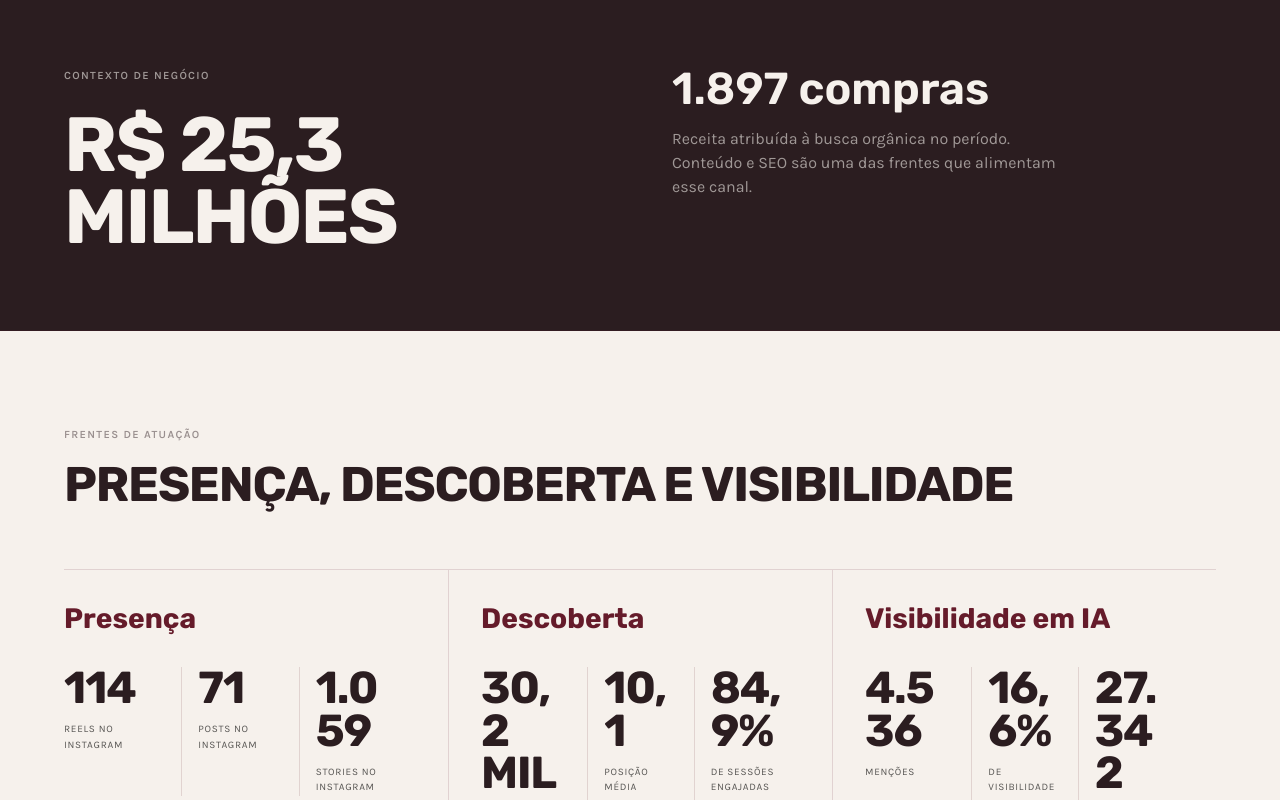
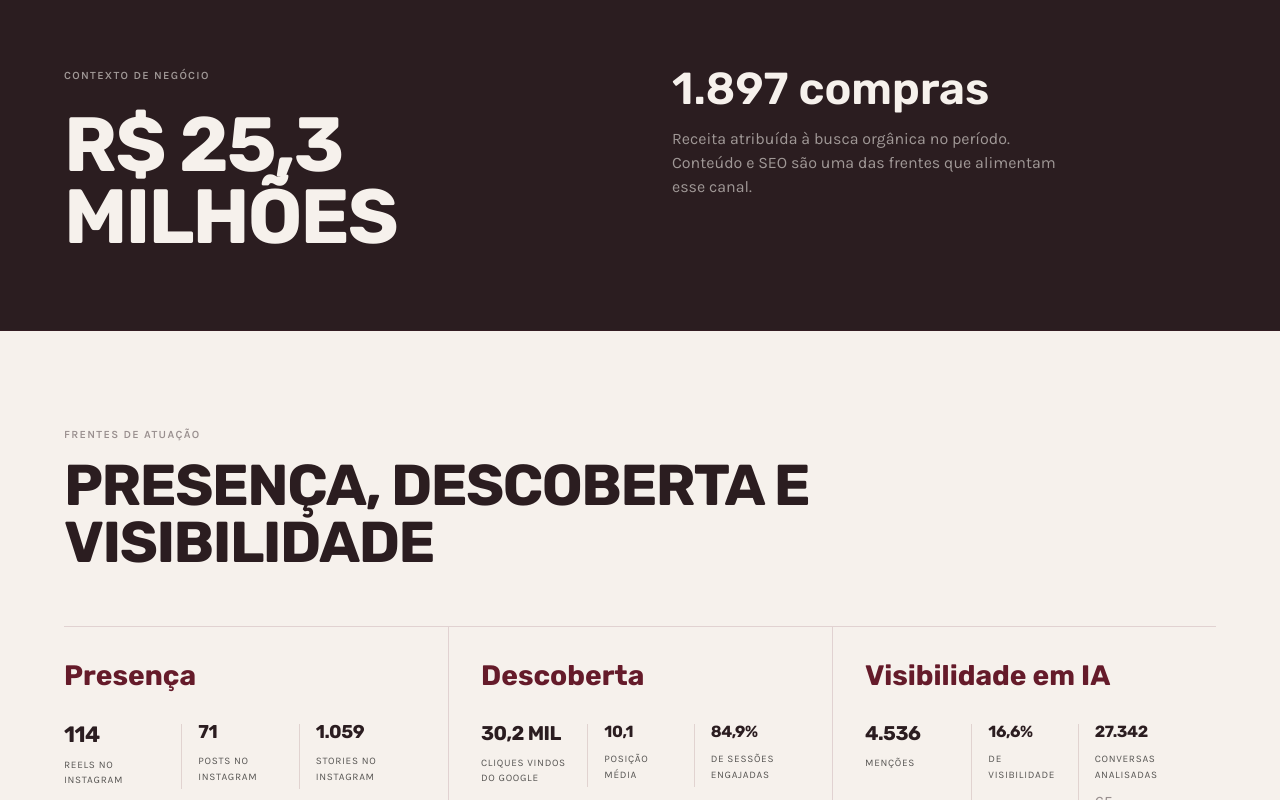
Before and after one commit to megomeslv/portfoliomegs, a React (Vite) app: page /projetos/amara-nzero in a window 1280 px wide. Shown: the part 2000-2800 px from the top of the page. Built offline with nearby package versions, Linux system fonts and the light colour scheme.

Commit message:
Use requested case hero images and prevent Amara metric value wrapping

```diff
--- a/src/content-cleanup.css
+++ b/src/content-cleanup.css
@@ -213,15 +213,6 @@
   line-height: 1.5;
 }
 
-/* Keep the Amara fronts heading on one line at every viewport width. */
-.amara-case .case-fronts-section .section-title {
-  max-width: none;
-  font-size: clamp(.75rem, 3.8vw, 4rem);
-  white-space: nowrap;
-  overflow-wrap: normal;
-  line-height: 1.15;
-}
-
 .case-front-grid {
   display: grid;
   grid-template-columns: repeat(3, minmax(0, 1fr));
@@ -407,3 +398,14 @@
     gap: 2rem;
   }
 }
+
+/* Size each Amara metric to its own column and keep the full value together. */
+.amara-case .case-front-metrics .metric-item {
+  container-type: inline-size;
+}
+
+.amara-case .case-front-metrics .metric-value {
+  font-size: min(2.5rem, 22cqi);
+  white-space: nowrap;
+  overflow-wrap: normal;
+}
--- a/src/pages/AmaraNZeroCase.tsx
+++ b/src/pages/AmaraNZeroCase.tsx
@@ -32,7 +32,7 @@ const youtubeVideos = [
 export default function AmaraNZeroCase() {
   return (
     <article className="case-page amara-case">
-      <CaseHero number="01" title="AMARA NZERO" category="MARKETING DIGITAL / SOCIAL MEDIA / CONTEÚDO / COMUNICAÇÃO" meta={[{ label: 'CLIENTE', value: 'AMARA NZERO' }, { label: 'CARGO', value: 'ESTAGIÁRIA DE MARKETING' }, { label: 'PERÍODO', value: 'FEVEREIRO DE 2025 — ATUAL' }]} image="/images/linkedinbess.webp" imageAlt="Conteúdo da Amara NZero sobre BESS" imageFit="contain" />
+      <CaseHero number="01" title="AMARA NZERO" category="MARKETING DIGITAL / SOCIAL MEDIA / CONTEÚDO / COMUNICAÇÃO" meta={[{ label: 'CARGO', value: 'ESTAGIÁRIA DE MARKETING' }, { label: 'PERÍODO', value: 'FEVEREIRO DE 2025 — ATUAL' }]} image="/images/cliente.webp" imageAlt="Peça de comunicação da Amara NZero para clientes" imageFit="contain" />
       <CaseIntro context="Empresa de transição energética. Minha atuação conecta planejamento editorial, produção de conteúdo, mídia orgânica e leitura de performance." responsibilities={['Planejamento editorial e gestão de redes sociais', 'Roteirização, captação, edição de vídeo e design', 'SEO, AEO e análise de performance orgânica', 'Endomarketing e apoio à comunicação interna', 'Materiais de apoio comercial e eventos']} />
       <CaseSection label="RESULTADOS" title="Crescimento que se mede" intro="Uma atuação que conecta presença, descoberta e visibilidade em novos canais de busca.">
         <MetricGrid className="metric-grid-featured">
--- a/src/pages/ArokoCase.tsx
+++ b/src/pages/ArokoCase.tsx
@@ -20,7 +20,7 @@ const arokoGallery = images.aroko.map((src, index) => ({
 export default function ArokoCase() {
   return (
     <article className="case-page">
-      <CaseHero number="02" title="ÀROKÒ" category="PRODUÇÃO CULTURAL / RELAÇÕES PÚBLICAS / COMUNICAÇÃO / DESIGN" meta={[{ label: 'FUNÇÕES', value: 'IDEALIZADORA / PRODUTORA / SOCIAL MEDIA / DESIGNER GRÁFICA' }, { label: 'LOCAL', value: 'ESPAÇO CULTURAL DA BARROQUINHA\nSALVADOR / BAHIA' }, { label: 'PERÍODO', value: '2025 — 2026' }]} image={images.aroko[0]} imageAlt="Registro da primeira edição do ÀROKÒ" imagePosition="center 30%" />
+      <CaseHero number="02" title="ÀROKÒ" category="PRODUÇÃO CULTURAL / RELAÇÕES PÚBLICAS / COMUNICAÇÃO / DESIGN" meta={[{ label: 'FUNÇÕES', value: 'IDEALIZADORA / PRODUTORA / SOCIAL MEDIA / DESIGNER GRÁFICA' }, { label: 'LOCAL', value: 'ESPAÇO CULTURAL DA BARROQUINHA\nSALVADOR / BAHIA' }, { label: 'PERÍODO', value: '2025 — 2026' }]} image="/images/arokoreal%20(11).webp" imageAlt="Registro da primeira edição do ÀROKÒ" imagePosition="center 30%" />
       <CaseIntro context="Mostra de Moda Afro-Soteropolitana concebida como Trabalho de Conclusão de Curso em Relações Públicas na UNEB, unindo pesquisa, moda autoral e experiência cultural." responsibilities={['Idealização e produção geral', 'Gestão orçamentária, cronograma e captação', 'Relacionamento com parceiros, fornecedores e imprensa', 'Identidade visual e estratégia de comunicação', 'Social media e campanha de financiamento coletivo']} />
       <CaseSection label="PRIMEIRA EDIÇÃO · 20/08/2026" title="Uma vitrine de descoberta" intro="A mostra ocupou o Espaço Cultural da Barroquinha com moda autoral, circulação de público e novos vínculos entre marcas e audiência.">
         <MetricGrid className="metric-grid-featured">
```
